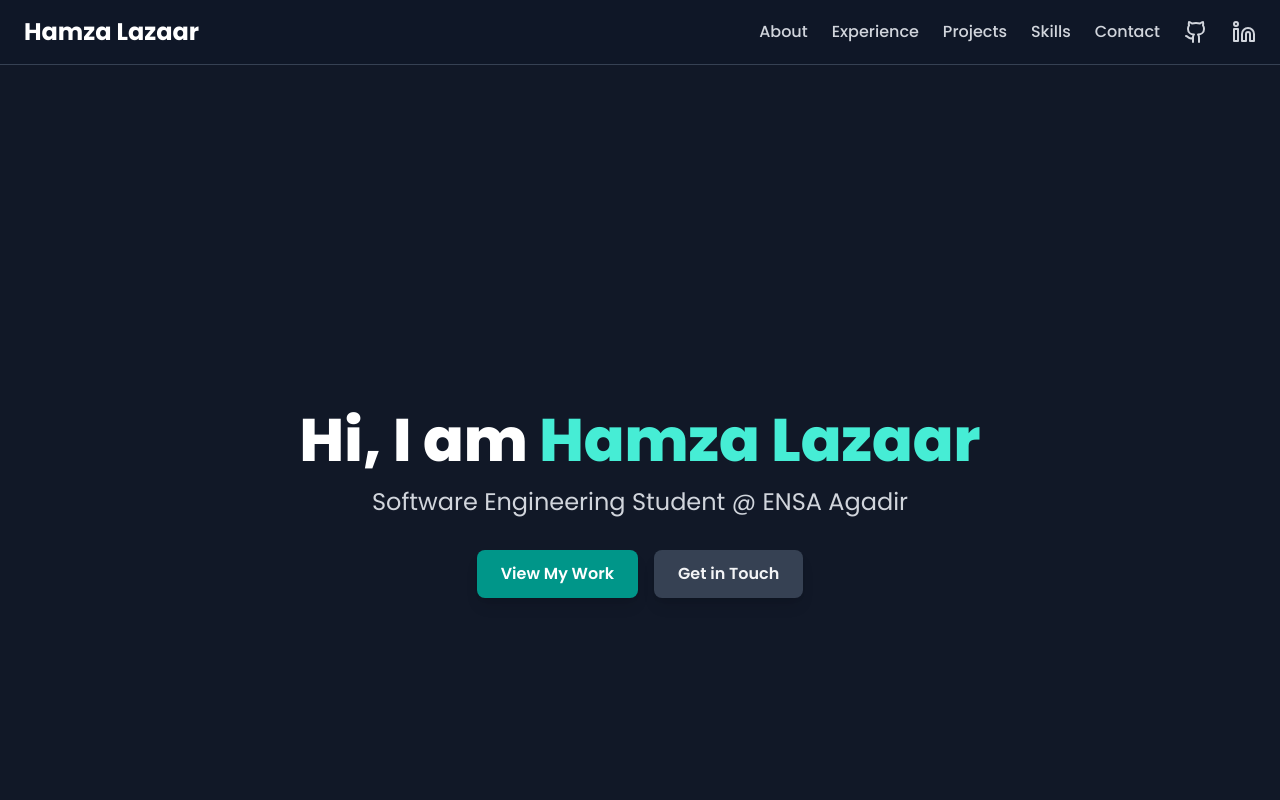
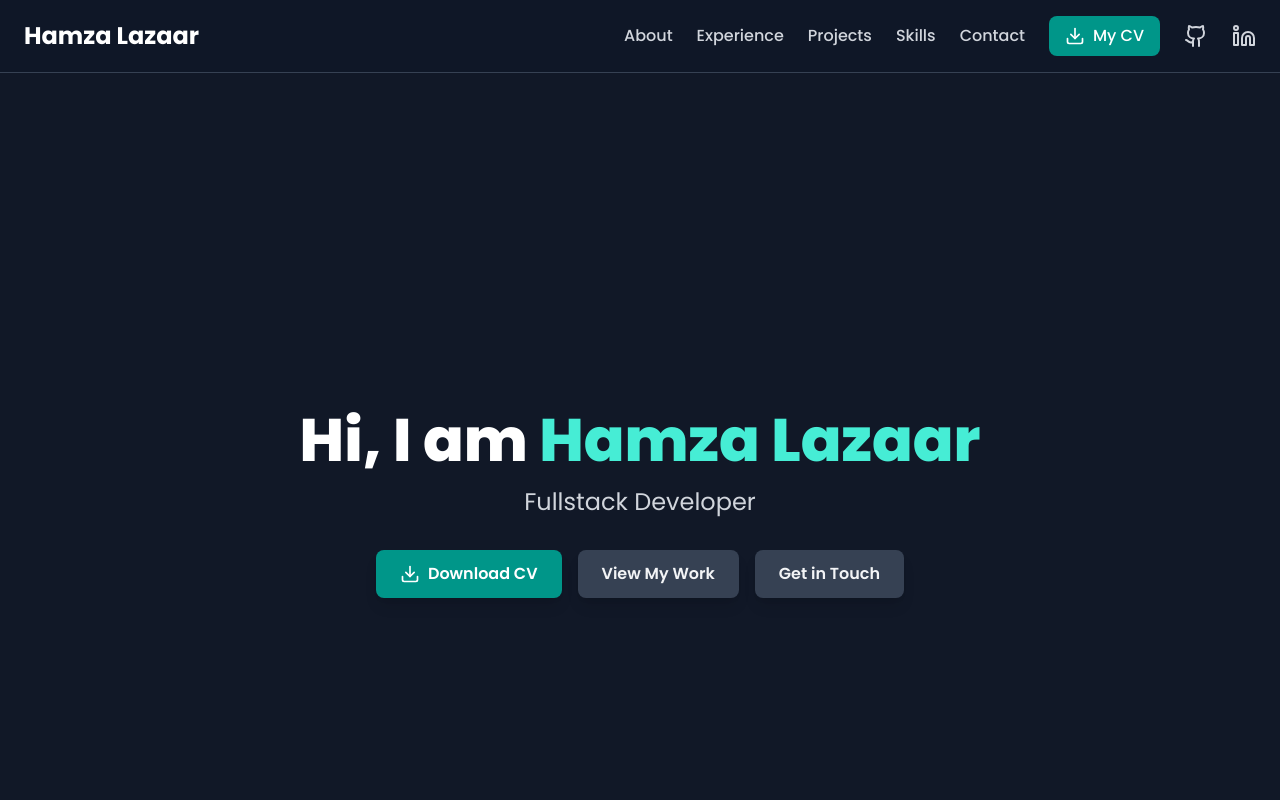
Before and after one commit to hamza-lzr/portfolio, a Next.js app: page / in a window 1280 px wide. Shown: the top 800 px of the page. Built offline with nearby package versions, Linux system fonts and the light colour scheme.

Commit message:
added resume

```diff
--- a/app/page.tsx
+++ b/app/page.tsx
@@ -1,6 +1,6 @@
 "use client";
 
-import React, { useState, PropsWithChildren } from 'react';
+import React, { useState, useEffect, PropsWithChildren } from 'react';
 // --- FRAMER MOTION ---
 // We've added framer-motion for animations
 import { motion, AnimatePresence } from 'framer-motion';
@@ -21,7 +21,8 @@ import {
   Code,
   Database,
   Cog,
-  BookOpen
+  BookOpen,
+  Download
 } from 'lucide-react';
 
 // --- TYPES ---
@@ -199,6 +200,15 @@ const Header: React.FC<{ isMenuOpen: boolean; setIsMenuOpen: (isOpen: boolean) =
             </a>
           ))}
           <a
+            href="/Hamza_Lazaar_CV.pdf"
+            download
+            className="flex items-center gap-2 text-white font-medium bg-teal-600 px-4 py-2 rounded-lg hover:bg-teal-700 transition-colors"
+            aria-label="Download CV"
+          >
+            <Download size={20} />
+            My CV
+          </a>
+          <a
             href={personalInfo.github}
             target="_blank"
             rel="noopener noreferrer"
@@ -252,6 +262,16 @@ const Header: React.FC<{ isMenuOpen: boolean; setIsMenuOpen: (isOpen: boolean) =
                 </a>
               ))}
               <a
+                href="/Hamza_Lazaar_CV.pdf"
+                download
+                onClick={() => setIsMenuOpen(false)}
+                className="flex items-center gap-2 text-white font-medium text-lg bg-teal-600 px-4 py-2 rounded-lg hover:bg-teal-700 transition-colors"
+                aria-label="Download CV"
+              >
+                <Download size={24} />
+                Download CV
+              </a>
+              <a
                 href={personalInfo.github}
                 target="_blank"
                 rel="noopener noreferrer"
@@ -262,7 +282,6 @@ const Header: React.FC<{ isMenuOpen: boolean; setIsMenuOpen: (isOpen: boolean) =
                 GitHub
               </a>
               <a
-
                 href={personalInfo.linkedin}
                 target="_blank"
                 rel="noopener noreferrer"
@@ -281,7 +300,25 @@ const Header: React.FC<{ isMenuOpen: boolean; setIsMenuOpen: (isOpen: boolean) =
 };
 
 // Hero Section
-const Hero: React.FC = () => (
+const Hero: React.FC = () => {
+  const roles = [
+    "Software Engineering Student @ ENSA Agadir",
+    "Fullstack Developer",
+    "Java Enthusiast",
+    "Seeking a PFE Internship"
+  ];
+
+  const [currentRoleIndex, setCurrentRoleIndex] = useState(0);
+
+  useEffect(() => {
+    const interval = setInterval(() => {
+      setCurrentRoleIndex((prevIndex) => (prevIndex + 1) % roles.length);
+    }, 5000); // Change every 5 seconds
+
+    return () => clearInterval(interval);
+  }, []);
+
+  return (
     <section id="home" className="min-h-screen w-full flex items-center justify-center text-center px-6 pt-24 pb-12 overflow-hidden">
       <motion.div
         className="max-w-3xl"
@@ -292,13 +329,33 @@ const Hero: React.FC = () => (
         <h1 className="text-4xl sm:text-5xl md:text-6xl font-extrabold text-white mb-4">
           Hi, I am <span className="text-teal-300">{personalInfo.name}</span>
         </h1>
-      <p className="text-xl md:text-2xl text-gray-300 mb-8">
-        {personalInfo.title}
-      </p>
-      <div className="flex justify-center gap-4">
+        <AnimatePresence mode="wait">
+          <motion.p
+            key={currentRoleIndex}
+            className="text-xl md:text-2xl text-gray-300 mb-8"
+            initial={{ opacity: 0, y: 20 }}
+            animate={{ opacity: 1, y: 0 }}
+            exit={{ opacity: 0, y: -20 }}
+            transition={{ duration: 0.5 }}
+          >
+            {roles[currentRoleIndex]}
+          </motion.p>
+        </AnimatePresence>
+        <div className="flex flex-wrap justify-center gap-4">
+          <motion.a
+            href="/Hamza_Lazaar_CV.pdf"
+            download
+            className="bg-teal-600 text-white font-semibold px-6 py-3 rounded-lg shadow-lg flex items-center gap-2"
+            whileHover={{ y: -4, scale: 1.05 }}
+            whileTap={{ scale: 0.95 }}
+            transition={{ type: "spring", stiffness: 300 }}
+          >
+            <Download size={20} />
+            Download CV
+          </motion.a>
           <motion.a
             href="#projects"
-          className="bg-teal-600 text-white font-semibold px-6 py-3 rounded-lg shadow-lg"
+            className="bg-gray-700 text-gray-100 font-semibold px-6 py-3 rounded-lg shadow-lg"
             whileHover={{ y: -4, scale: 1.05 }}
             whileTap={{ scale: 0.95 }}
             transition={{ type: "spring", stiffness: 300 }}
@@ -318,6 +375,7 @@ const Hero: React.FC = () => (
       </motion.div>
     </section>
   );
+};
 
 // About Section
 const About: React.FC = () => (
```
Also changed, not shown: 1 other file (tests, documents, lock files or other folders). Lines whose indentation alone changed are shown as unchanged.
